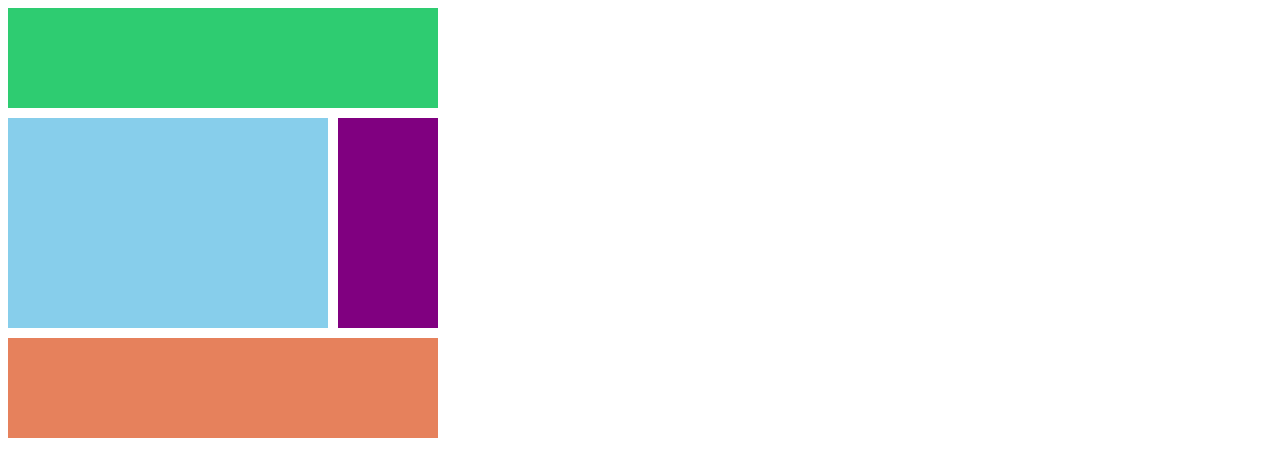
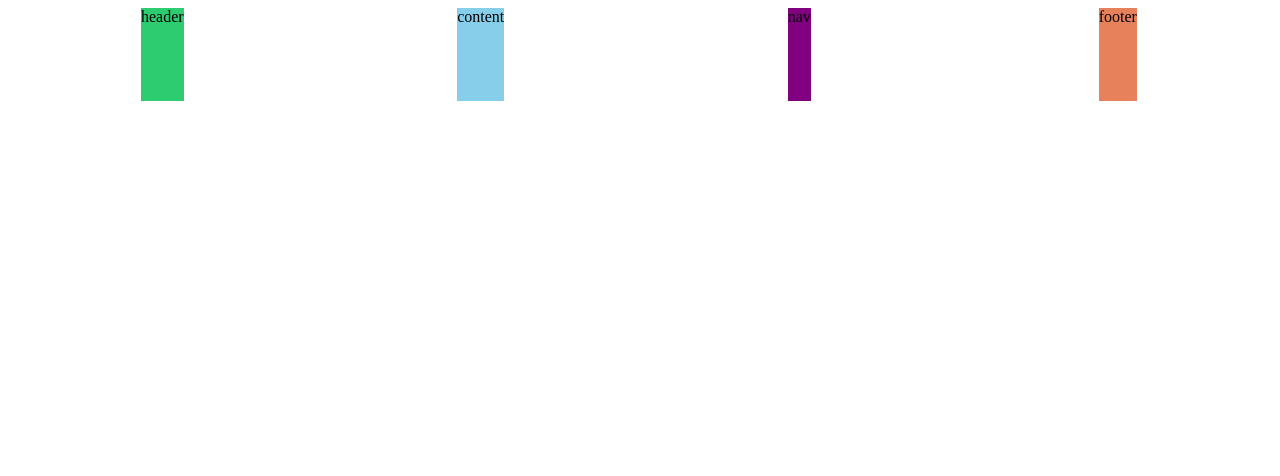
Before and after one commit to parkgeonwoong/study-css, a plain HTML site: page grid/index.html in a window 1280 px wide. Drawn offline with Linux system fonts and the light colour scheme.

Commit message:
Grid Template

```diff
--- a/grid/index.html
+++ b/grid/index.html
@@ -11,10 +11,10 @@
 
 <body>
     <div class="grid">
-        <div class="header"></div>
-        <div class="content"></div>
-        <div class="nav"></div>
-        <div class="footer"></div>
+        <div class="header">header</div>
+        <div class="content">content</div>
+        <div class="nav">nav</div>
+        <div class="footer">footer</div>
     </div>
 </body>
 
--- a/grid/styles.css
+++ b/grid/styles.css
@@ -19,7 +19,7 @@
     justify-content: center;
     align-items: center;
 }
-
+------------------------------------------------------
 */
 
 /* Grid Areas
@@ -55,8 +55,10 @@
     background-color: rgb(230, 129, 92);
     grid-area: footer;
 }
+------------------------------------------------------
 */
 
+/* ShortCut
 .grid {
     display: grid;
     gap: 10px;
@@ -66,10 +68,10 @@
 
 .header {
     background-color: #2ecc71;
-    /*
+
     grid-column-start: 1;
     grid-column-end: 5;
-    */
+
     grid-column: 1 / -1;
 }
 
@@ -88,3 +90,70 @@
     background-color: rgb(230, 129, 92);
     grid-column: span 4;
 }
+------------------------------------------------------
+*/
+
+/*  Grid Template == fr
+.grid {
+    display: grid;
+    gap: 10px;
+    height: 50vh;
+    grid-template:
+        "header header header header"1fr
+         1. row  2. 높이를 적었다.
+        "content content content nav"2fr
+        "footer footer footer footer"1fr / 1fr 1fr 1fr 1fr;
+}
+
+.header {
+    background-color: #2ecc71;
+    grid-area: header;
+}
+
+.content {
+    background-color: skyblue;
+    grid-area: content;
+}
+
+.nav {
+    background-color: purple;
+    grid-area: nav;
+}
+
+.footer {
+    background-color: rgb(230, 129, 92);
+    grid-area: footer;
+}
+------------------------------------------------------
+*/
+
+.grid {
+    display: grid;
+    gap: 10px;
+    height: 50vh;
+    grid-template-columns: repeat(4, 1fr);
+    grid-template-rows: repeat(4, 1fr);
+    place-items: stretch center;
+    /*
+    justify-content: center;
+    align-items: center;
+    기본적으로 stretch형태로 모두 옆으로 위로 늘어난다.
+    justify-items, align-items로 바꿀 수 있다.
+    */
+}
+
+.header {
+    background-color: #2ecc71;
+}
+
+.content {
+    background-color: skyblue;
+}
+
+.nav {
+    background-color: purple;
+}
+
+.footer {
+    background-color: rgb(230, 129, 92);
+}
```
